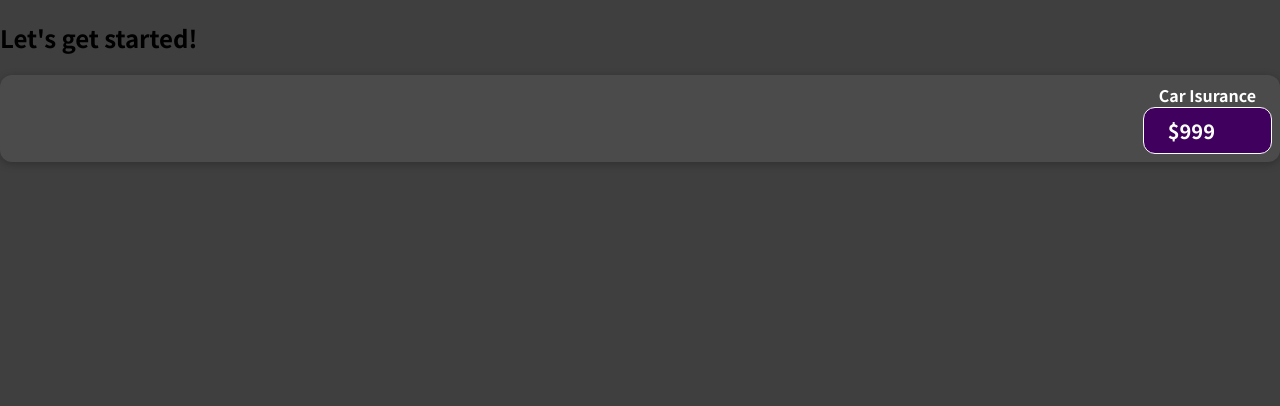
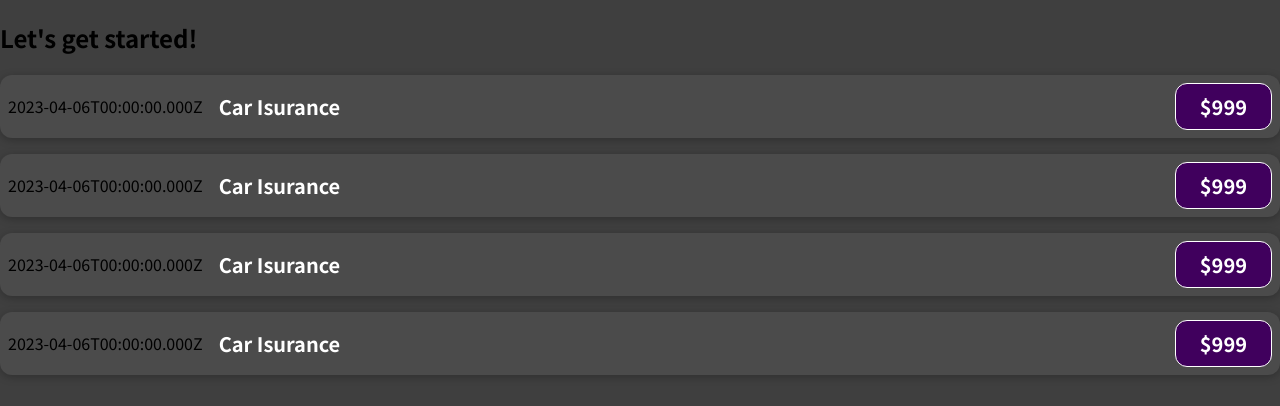
Before and after one commit to moreza66/React-Udemy, a JavaScript app in the folder my-app/: page / in a window 1280 px wide. Shown: the top 406 px of the page. Built offline with nearby package versions, Linux system fonts and the light colour scheme.

Commit message:
added attribute to the App.js

```diff
--- a/my-app/src/App.js
+++ b/my-app/src/App.js
@@ -1,11 +1,51 @@
-import ExpenseItem from './components/ExpenseItem' ;
-
+import ExpenseItem from "./components/ExpenseItem";
 
 function App() {
+  const expenses = [
+    {
+      id: "e1",
+      title: "Toilet Paper",
+      amount: 94.12,
+      date: new Date(2020, 7, 14),
+    },
+    { id: "e2", title: "New TV", amount: 799.49, date: new Date(2021, 2, 12) },
+    {
+      id: "e3",
+      title: "Car Insurance",
+      amount: 294.67,
+      date: new Date(2021, 2, 28),
+    },
+    {
+      id: "e4",
+      title: "New Desk (Wooden)",
+      amount: 450,
+      date: new Date(2021, 5, 12),
+    },
+  ];
+
   return (
     <div>
       <h2>Let's get started!</h2>
-     <ExpenseItem></ExpenseItem>
+      <ExpenseItem
+        title={expenses[0].title}
+        amount={expenses[0].amount}
+        date={expenses[0].date}
+      ></ExpenseItem>
+      <ExpenseItem
+        title={expenses[1].title}
+        amount={expenses[1].amount}
+        date={expenses[1].date}
+      ></ExpenseItem>{" "}
+      <ExpenseItem
+        title={expenses[2].title}
+        amount={expenses[2].amount}
+        date={expenses[2].date}
+      ></ExpenseItem>{" "}
+      <ExpenseItem
+        title={expenses[3].title}
+        amount={expenses[3].amount}
+        date={expenses[3].date}
+      ></ExpenseItem>
     </div>
   );
 }
--- a/my-app/src/components/ExpenseItem.js
+++ b/my-app/src/components/ExpenseItem.js
@@ -8,15 +8,17 @@ function ExpenseItem() {
 
     return (
     <div className="expense-item">
-        <div className="expense-item__description">{expenseDate.toISOString}</div>
-        <div>
+        <div>{expenseDate.toISOString()}</div>
+        <div className="expense-item__description">
             <h2>{expenseTitle}</h2>
-            <div className="
+
+        <div className="
             expense-item__price">${expenseAmount}</div>
+
         </div>
     </div>
-    )
-};
+    );
+}
 
 
 export default ExpenseItem;
```
